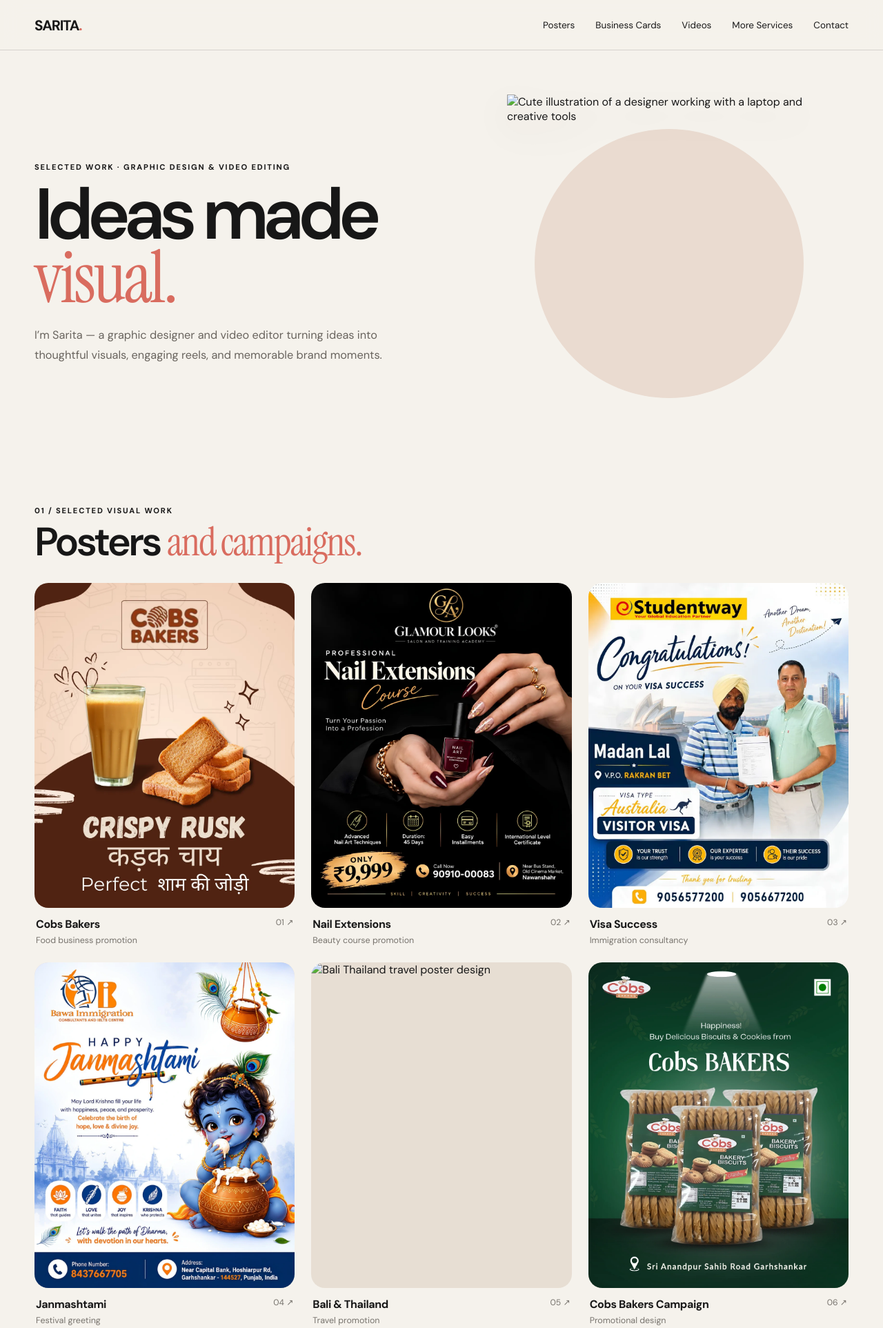
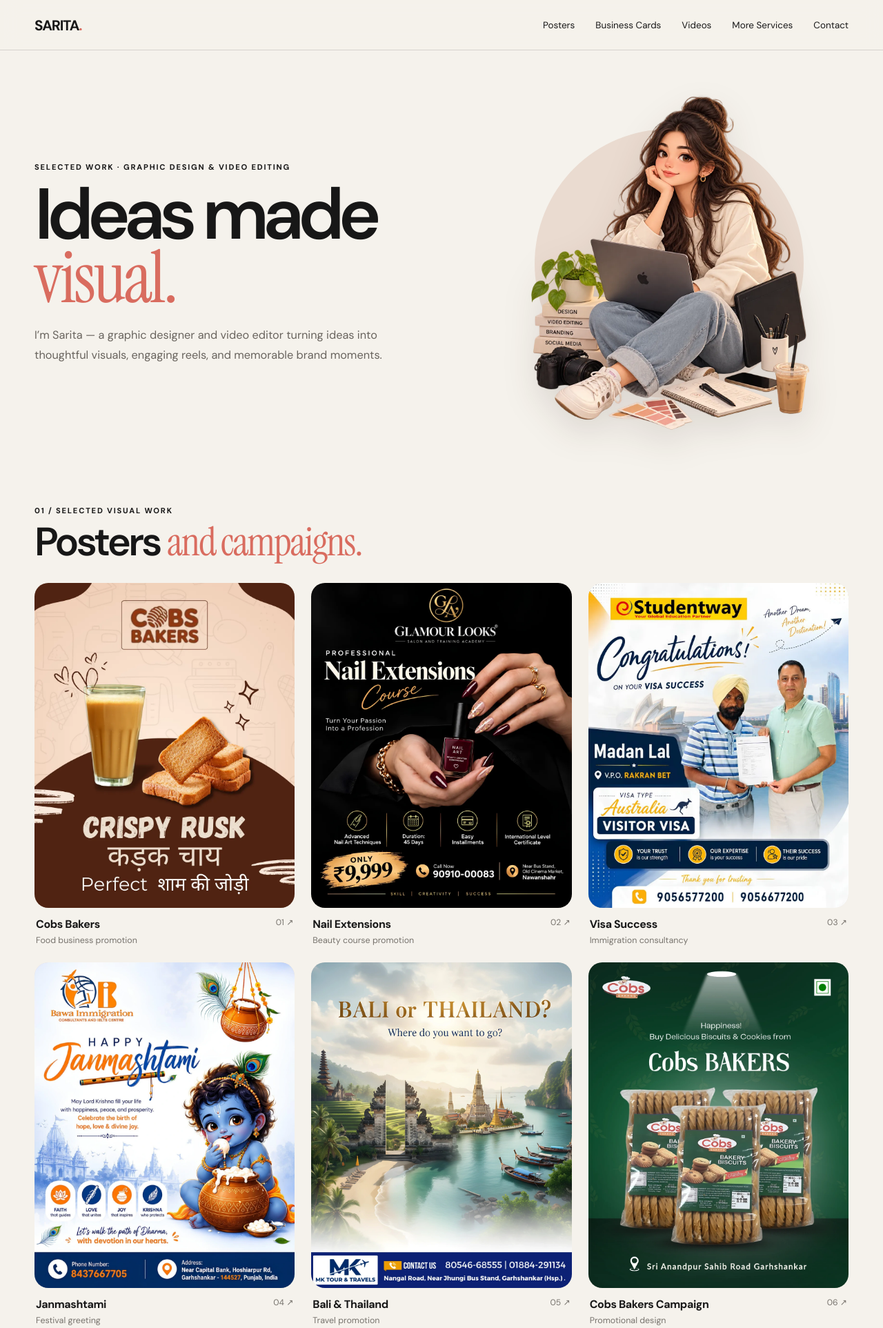
Before and after one commit to sv30126013-hub/saritaportfolio, a plain HTML site: page index.html in a window 1280 px wide. Shown: the top 1925 px of the page at 69% size. Drawn offline with Linux system fonts and the light colour scheme; files whose address does not match are found by name.

Commit message:
hero image fix

```diff
--- a/index.html
+++ b/index.html
@@ -70,7 +70,7 @@
           <p class="hero-intro-copy">I’m Sarita — a graphic designer and video editor turning ideas into thoughtful visuals, engaging reels, and memorable brand moments.</p>
         </div>
         <div class="hero-visual" tabindex="0" aria-label="Illustration of a creative designer. Hover to see the illustration move.">
-          <img class="hero-girl" src="images/Creative%20Designer%E2%80%99s%20Cozy%20Studio%20Cutout.png" alt="Cute illustration of a designer working with a laptop and creative tools" width="1145" height="1374" fetchpriority="high">
+          <img class="hero-girl" src="images/Creative%20Designer%E2%80%99s%20Cozy%20Studio%20Cutout.webp" alt="Cute illustration of a designer working with a laptop and creative tools" width="1145" height="1374" fetchpriority="high">
         </div>
       </div>
     </div>
@@ -83,7 +83,7 @@
           <article class="work"><div class="media-frame"><img src="images/NAIL%20EXTENSIONS.webp" alt="Nail extensions course promotional poster" width="1080" height="1350" loading="lazy"></div><div class="work-title"><div><h3>Nail Extensions</h3><p>Beauty course promotion</p></div><span class="work-num">02 ↗</span></div></article>
           <article class="work"><div class="media-frame"><img src="images/Visa-success.webp" alt="Visa success promotional poster" width="1080" height="1350" loading="lazy"></div><div class="work-title"><div><h3>Visa Success</h3><p>Immigration consultancy</p></div><span class="work-num">03 ↗</span></div></article>
           <article class="work"><div class="media-frame"><img src="images/Janamashtmi.webp" alt="Janmashtami poster" width="1080" height="1350" loading="lazy"></div><div class="work-title"><div><h3>Janmashtami</h3><p>Festival greeting</p></div><span class="work-num">04 ↗</span></div></article>
-          <article class="work"><div class="media-frame"><img src="images/bali-thailand.webp" alt="Bali Thailand travel poster design" width="1080" height="1350" loading="lazy"></div><div class="work-title"><div><h3>Bali &amp; Thailand</h3><p>Travel promotion</p></div><span class="work-num">05 ↗</span></div></article>
+          <article class="work"><div class="media-frame"><img src="images/bali-thiland.webp" alt="Bali Thailand travel poster design" width="1080" height="1350" loading="lazy"></div><div class="work-title"><div><h3>Bali &amp; Thailand</h3><p>Travel promotion</p></div><span class="work-num">05 ↗</span></div></article>
           <article class="work"><div class="media-frame"><img src="images/cobs%20bakers%20final.webp" alt="Cobs Bakers promotional poster design" width="1080" height="1350" loading="lazy"></div><div class="work-title"><div><h3>Cobs Bakers Campaign</h3><p>Promotional design</p></div><span class="work-num">06 ↗</span></div></article>
           <article class="work"><div class="media-frame"><img src="images/Cobs%20product%20design%20templates.webp" alt="Cobs product design templates" width="1080" height="1350" loading="lazy"></div><div class="work-title"><div><h3>Product Design Templates</h3><p>Product creative</p></div><span class="work-num">07 ↗</span></div></article>
           <article class="work"><div class="media-frame"><img src="images/motupatluapec.webp" alt="APEC Overseas Motu Patlu promotional poster" width="1080" height="1350" loading="lazy"></div><div class="work-title"><div><h3>APEC Overseas</h3><p>Character-led promotion</p></div><span class="work-num">08 ↗</span></div></article>
```
